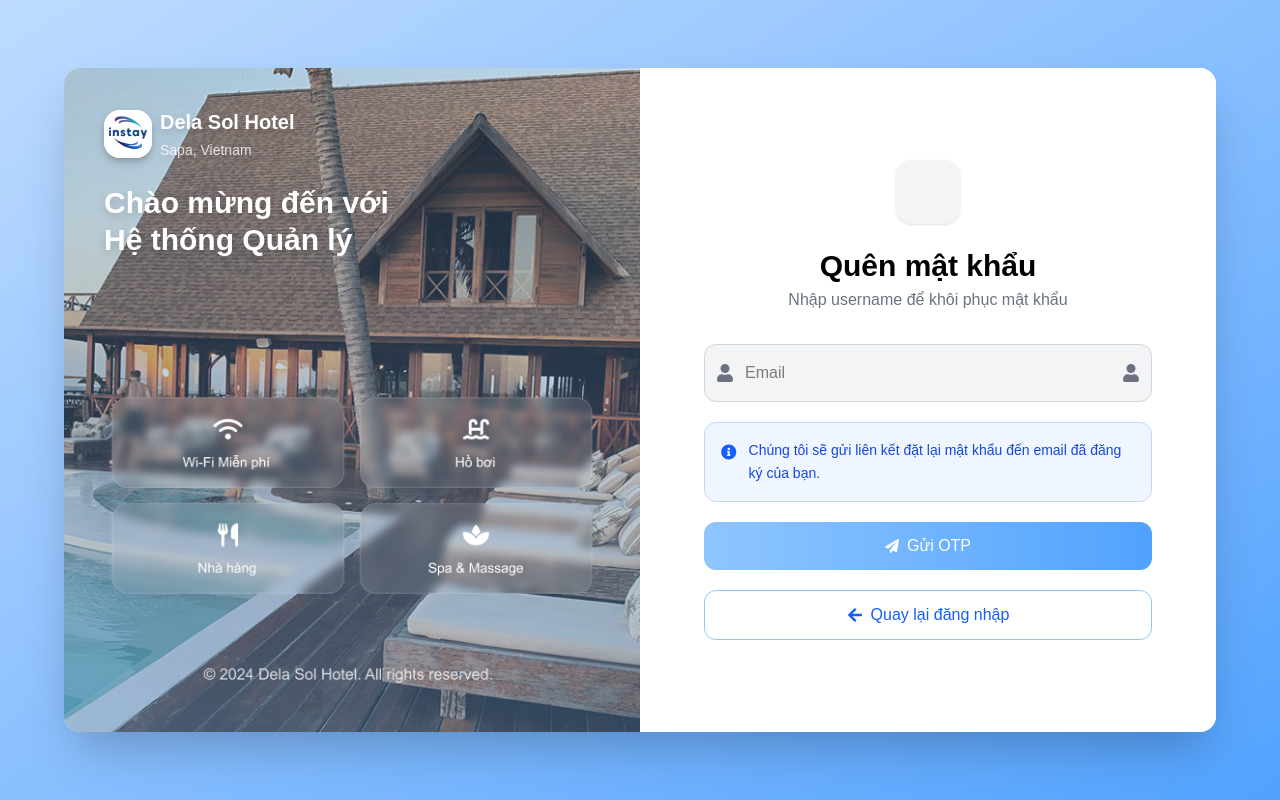
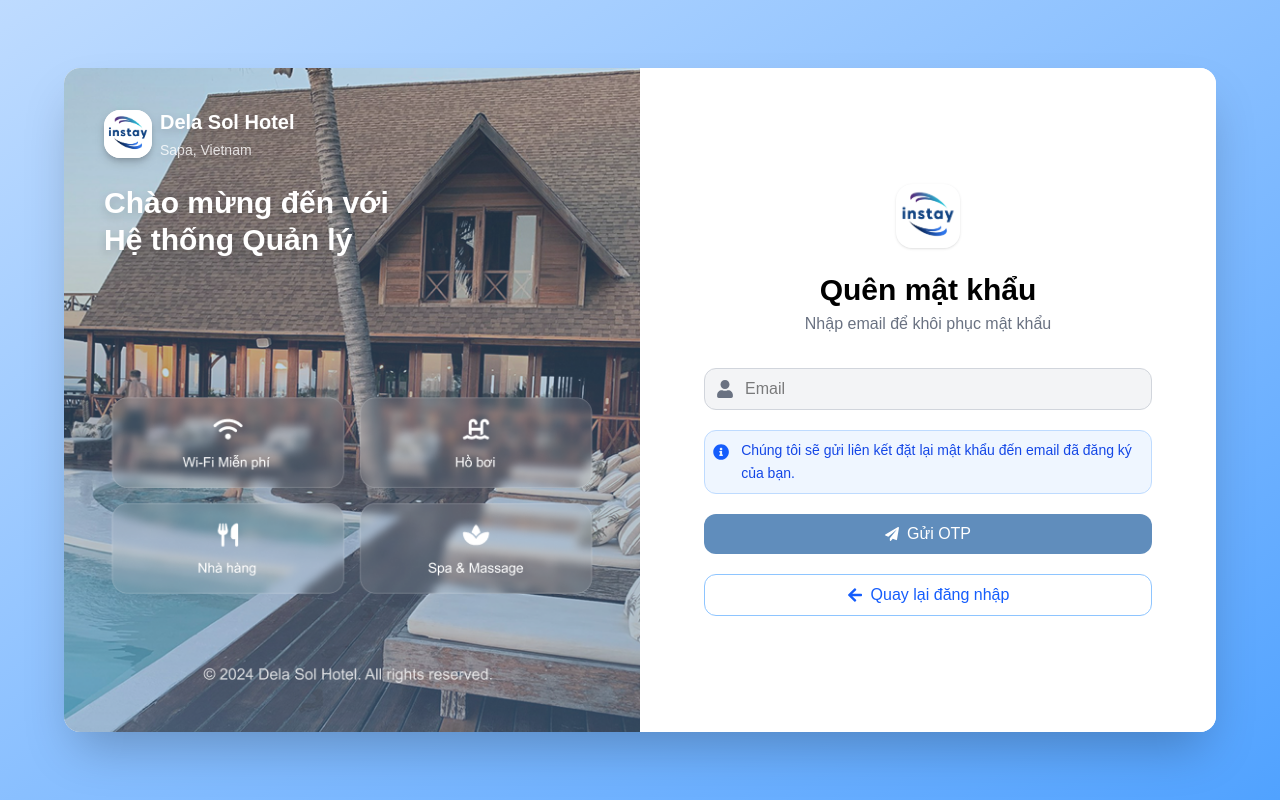
Before and after one commit to InstaySystem/is-admin, a Next.js app: page /forgot-password in a window 1280 px wide. Built offline with nearby package versions, Linux system fonts and the light colour scheme; no server answers.

Commit message:
Fix style

```diff
--- a/src/app/(auth)/forgot-password/page.tsx
+++ b/src/app/(auth)/forgot-password/page.tsx
@@ -6,6 +6,7 @@ import * as yup from "yup";
 import { useRouter } from "next/navigation";
 import { forgotPassword } from "@/apis/auth";
 import { useAuthStore } from "@/stores/useAuthStore";
+import Image from "next/image";
 
 import {
   FaUser,
@@ -49,11 +50,19 @@ export default function ForgotPasswordForm() {
 
   return (
     <div className="w-full max-w-md mx-auto text-black">
-      <div className="w-16 h-16 bg-gray-100 rounded-2xl mx-auto mb-6 shadow"></div>
+      <div className="w-16 h-16 bg-gray-100 rounded-2xl mx-auto mb-6 shadow">
+        <Image
+          src="/images/logo.jpg"
+          width={64}
+          height={64}
+          alt="Logo"
+          className="object-cover rounded-2xl"
+        />
+      </div>
 
       <h1 className="text-center text-3xl font-bold">Quên mật khẩu</h1>
       <p className="text-center text-gray-500 mt-1 mb-8">
-        Nhập username để khôi phục mật khẩu
+        Nhập email để khôi phục mật khẩu
       </p>
 
       <form onSubmit={handleSubmit(onSubmit)} className="space-y-5">
@@ -63,17 +72,15 @@ export default function ForgotPasswordForm() {
           <input
             {...register("email")}
             placeholder="Email"
-            className="w-full py-4 pl-10 pr-10 border rounded-xl bg-gray-100 border-gray-300 outline-none focus:ring-2 focus:ring-blue-300"
+            className="w-full py-2 pl-10 pr-10 border rounded-xl bg-gray-100 border-gray-300 outline-none focus:ring-2 focus:ring-blue-300"
           />
-
-          <FaUser className="absolute right-3 top-1/2 -translate-y-1/2 text-gray-500 text-lg" />
 
           {errors.email && (
             <p className="text-red-500 text-sm mt-1">{errors.email.message}</p>
           )}
         </div>
 
-        <div className="flex items-start gap-3 bg-blue-50 p-4 rounded-xl border border-blue-200">
+        <div className="flex items-start gap-3 bg-blue-50 p-2 rounded-xl border border-blue-200">
           <FaInfoCircle className="text-blue-600 text-lg mt-1" />
           <p className="text-blue-700 text-sm leading-relaxed">
             Chúng tôi sẽ gửi liên kết đặt lại mật khẩu đến email đã đăng ký của
@@ -84,8 +91,8 @@ export default function ForgotPasswordForm() {
         <button
           type="submit"
           disabled={isSubmitting}
-          className="w-full py-3 rounded-xl text-white font-medium flex items-center justify-center gap-2
-          bg-linear-to-r from-blue-300 to-blue-400 hover:from-blue-600 hover:to-blue-700 transition"
+          className="w-full py-2 rounded-xl text-white font-medium flex items-center justify-center gap-2
+          bg-[#608dbc]"
         >
           <FaPaperPlane className="text-sm" />
           {isSubmitting ? "Đang gửi..." : "Gửi OTP"}
@@ -94,7 +101,7 @@ export default function ForgotPasswordForm() {
         <button
           type="button"
           onClick={() => router.push("/login")}
-          className="w-full py-3 rounded-xl border border-blue-300 text-blue-600 font-medium
+          className="w-full py-2 rounded-xl border border-blue-300 text-blue-600 font-medium
                      hover:bg-blue-50 transition flex items-center justify-center gap-2"
         >
           <FaArrowLeft />
--- a/src/app/(auth)/forgot-password/verify/page.tsx
+++ b/src/app/(auth)/forgot-password/verify/page.tsx
@@ -5,6 +5,7 @@ import { useRouter } from "next/navigation";
 import { verifyOtp } from "@/apis/auth";
 import { useAuthStore } from "@/stores/useAuthStore";
 import { FaPaperPlane } from "react-icons/fa";
+import Image from "next/image";
 
 export default function VerifyPage() {
   const router = useRouter();
@@ -48,7 +49,15 @@ export default function VerifyPage() {
 
   return (
     <div className="w-full max-w-md mx-auto text-black">
-      <div className="w-16 h-16 bg-gray-100 rounded-2xl mx-auto mb-6 shadow"></div>
+      <div className="w-16 h-16 bg-gray-100 rounded-2xl mx-auto mb-6 shadow">
+                <Image
+                  src="/images/logo.jpg"
+                  width={64}
+                  height={64}
+                  alt="Logo"
+                  className="object-cover rounded-2xl"
+                />
+      </div>
       <h1 className="text-center text-3xl font-bold">Xác minh OTP</h1>
       <p className="text-center text-gray-500 mt-1 mb-8">
         Vui lòng nhập mã OTP đã được gửi đến email của bạn.
@@ -60,19 +69,19 @@ export default function VerifyPage() {
           maxLength={6}
           placeholder="______"
           className="w-full text-center tracking-[12px] text-2xl font-semibold
-                     py-3 border rounded-xl bg-gray-100 border-gray-300
+                     py-2 border rounded-xl bg-gray-100 border-gray-300
                      outline-none focus:ring-2 focus:ring-blue-300"
         />
       </div>
 
       {error && (
-        <div className="bg-red-50 border border-red-200 text-red-600 p-3 rounded-xl mb-3 text-sm text-left">
+        <div className="bg-red-50 border border-red-200 text-red-600 p-2 rounded-xl mb-3 text-sm text-left">
           ⚠️ {error}
         </div>
       )}
 
       {success && (
-        <div className="bg-green-50 border border-green-200 text-green-700 p-3 rounded-xl mb-3 text-sm text-left">
+        <div className="bg-green-50 border border-green-200 text-green-700 p-2 rounded-xl mb-3 text-sm text-left">
           ✅ Xác minh thành công! Đang chuyển hướng...
         </div>
       )}
@@ -80,9 +89,8 @@ export default function VerifyPage() {
       <button
         onClick={handleVerify}
         disabled={loading}
-        className="w-full py-3 rounded-xl text-white font-medium flex items-center justify-center gap-2
-                   bg-linear-to-r from-blue-500 to-blue-600
-                   hover:from-blue-600 hover:to-blue-700 transition"
+        className="w-full py-2 rounded-xl text-white font-medium flex items-center justify-center gap-2
+                   bg-[#608dbc]"
       >
         {loading ? (
           <div className="w-6 h-6 border-2 border-white border-t-transparent animate-spin rounded-full"></div>
--- a/src/app/(auth)/layout.tsx
+++ b/src/app/(auth)/layout.tsx
@@ -39,7 +39,7 @@ export default function AuthLayout({ children }: { children: ReactNode }) {
           </div>
         </div>
 
-        <div className="w-1/2 bg-white p-10 flex flex-col justify-center">
+        <div className="w-1/2 bg-white px-16 py-10 flex flex-col justify-center">
           {children}
         </div>
       </div>
--- a/src/app/(main)/dashboard/page.tsx
+++ b/src/app/(main)/dashboard/page.tsx
@@ -211,7 +211,7 @@ export default function DashBoardPage() {
     datasets: [
       {
         data: data.popular_room_type_stats.map((stat) => stat.percentage),
-        backgroundColor: [COLORS.success, COLORS.warning, COLORS.purple],
+        backgroundColor: [COLORS.primary, COLORS.secondary, COLORS.info, COLORS.pink],
         borderWidth: 0,
         hoverOffset: 15,
       },
--- a/src/app/(main)/manage-requests/[id]/page.tsx
+++ b/src/app/(main)/manage-requests/[id]/page.tsx
@@ -50,8 +50,8 @@ export default function RequestDetailPage() {
 
   const statusColor: Record<string, string> = {
     pending: "gold",
-    accepted: "green",
-    done: "blue",
+    accepted: "blue",
+    done: "green",
   };
 
   const handleUpdateStatus = async () => {
--- a/src/app/guest/layout.tsx
+++ b/src/app/guest/layout.tsx
@@ -9,7 +9,7 @@ import {
   HomeOutlined,
 } from "@ant-design/icons";
 import HeaderGuest from "@/components/layout/HeaderGuest";
-import { FaComments, FaSnapchat } from "react-icons/fa";
+import { FaRegComments } from "react-icons/fa";
 import { useNotificationStore } from "@/stores/useNotificationStore";
 import { IoChatbubbleOutline } from "react-icons/io5";
 
@@ -72,7 +72,7 @@ export default function GuestLayout({
     {
       key: "/guest/reviews",
       label: "Reviews",
-      icon: <FaComments className="text-xl" />,
+      icon: <FaRegComments className="text-xl" />,
     },
   ];
 
--- a/src/components/layout/Header.tsx
+++ b/src/components/layout/Header.tsx
@@ -136,8 +136,8 @@ export default function Header() {
 
   return (
     <header className="w-full bg-white shadow-md border-b sticky top-0 z-40">
-      <div className="flex items-center justify-between px-8 py-4">
-        <h1 className="text-2xl font-semibold text-gray-900">Trang quản lý</h1>
+      <div className="flex items-center justify-between px-8 py-3">
+        <h1 className="text-xl font-semibold text-gray-900">Admin page</h1>
 
         <div className="flex items-center gap-5">
           {!isAdmin && (
@@ -160,7 +160,7 @@ export default function Header() {
               placement="bottomRight"
             >
               <Button type="text" className="flex items-center gap-3">
-                <Avatar size={42} className="bg-[#608DBC]! text-white">
+                <Avatar size={36} className="bg-[#608DBC]! text-white">
                   {user.first_name?.[0]}
                   {user.last_name?.[0]}
                 </Avatar>
--- a/src/components/ui/Sidebar.tsx
+++ b/src/components/ui/Sidebar.tsx
@@ -98,12 +98,12 @@ export default function Sidebar({ isOpen, toggle }: SidebarProps) {
 
   return (
     <motion.div
-      animate={{ width: isOpen ? 240 : 70 }}
-      className="h-screen bg-white shadow-md flex flex-col overflow-hidden relative text-black transition-all duration-300"
+      animate={{ width: isOpen ? 200 : 52 }}
+      className="h-screen bg-white shadow-md flex flex-col overflow-hidden relative text-black transition-all duration-200"
     >
-      <div className="flex h-[65px] items-center px-2 border-b border-gray-200">
+      <div className="flex h-[57px] items-center px-2 border-b border-gray-200">
         <button
-          className="p-2 focus:outline-none cursor-pointer"
+          className="p-1.5 focus:outline-none cursor-pointer"
           onClick={toggle}
         >
           <FiMenu size={24} />
```
Also changed, not shown: src/app/(auth)/login/components/LoginForm.tsx (+5 -7 lines).
